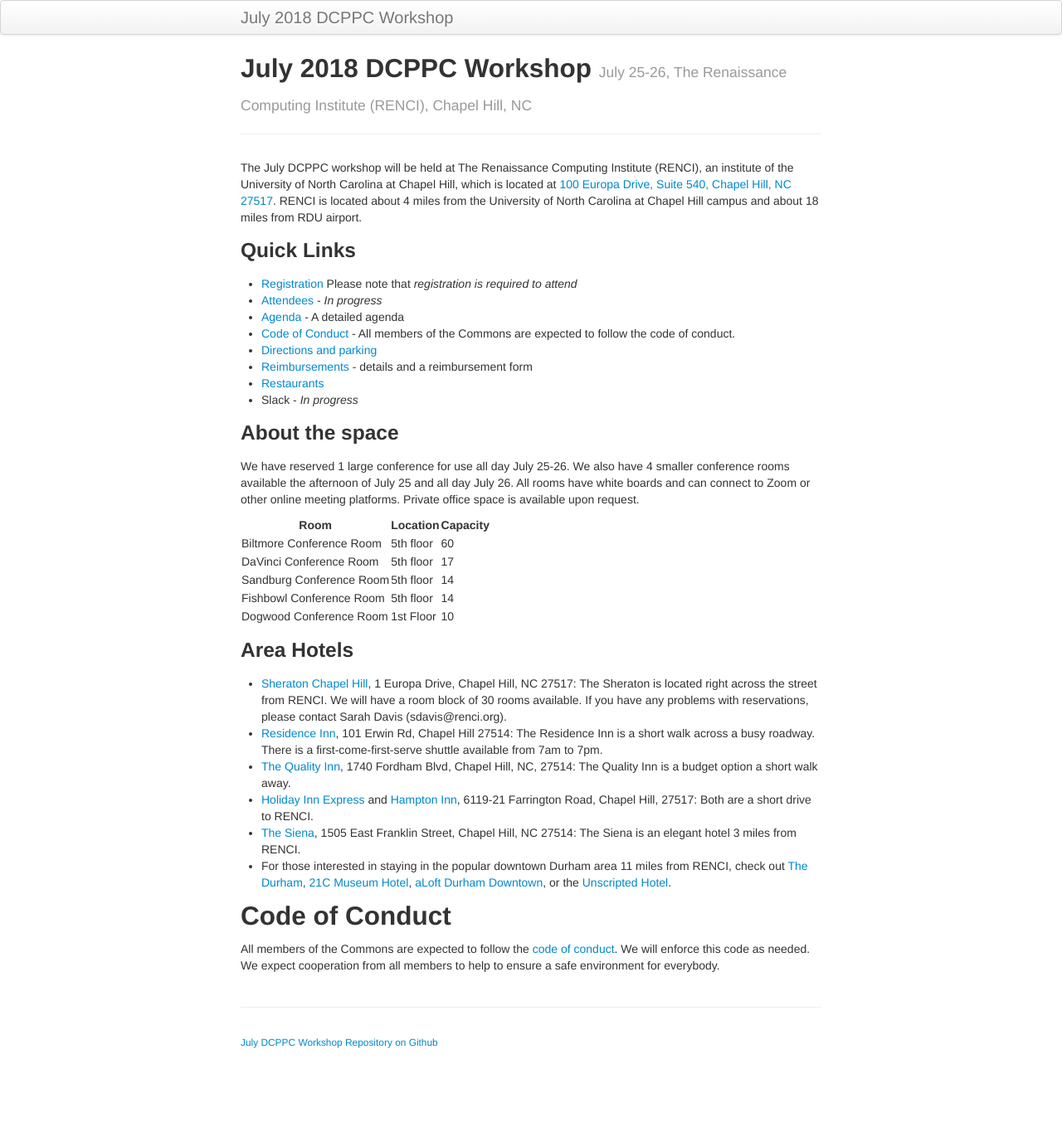
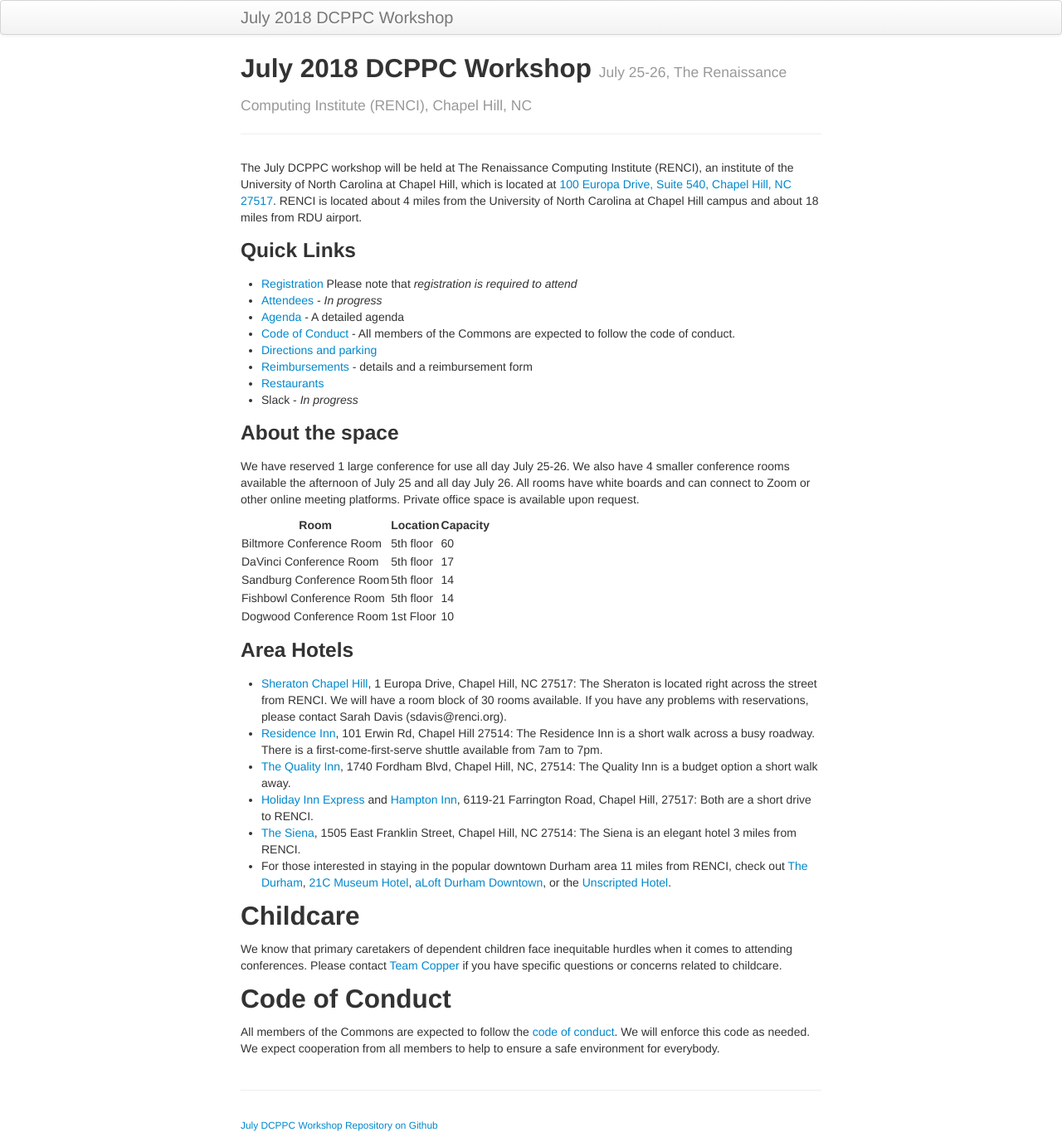
Before and after one commit to dcppc/2018-july-workshop, a Jekyll site: the page built from docs/index.md, in a window 1280 px wide. Shown: the whole page at 83% size. Built offline with Jekyll 4.4.1, drawn with Linux system fonts in a browser that asks for light colours; before the commit the page ends 1277 px from its top, so only the background shows below that.

Commit message:
add childcare paragraph

```diff
--- a/docs/index.md
+++ b/docs/index.md
@@ -39,6 +39,9 @@ We have reserved 1 large conference for use all day July 25-26. We also have 4 s
 - [The Siena](http://sienahotel.com/), 1505 East Franklin Street, Chapel Hill, NC 27514: The Siena is an elegant hotel 3 miles from RENCI.
 - For those interested in staying in the popular downtown Durham area 11 miles from RENCI, check out [The Durham](http://thedurham.com/), [21C Museum Hotel](https://www.21cmuseumhotels.com/durham/), [aLoft Durham Downtown](http://www.aloftdurhamdowntown.com/), or the [Unscripted Hotel](http://www.unscriptedhotels.com/durham/).
 
+## Childcare
+We know that primary caretakers of dependent children face inequitable hurdles when it comes to attending conferences. Please contact [Team Copper](dcppc.inbox@gmail.com ) if you have specific questions or concerns related to childcare.
+
 ## Code of Conduct
 
 All members of the Commons are expected to follow the [code of conduct](https://github.com/dcppc/dcppc-workshops/blob/master/CODE_OF_CONDUCT.md).
```
